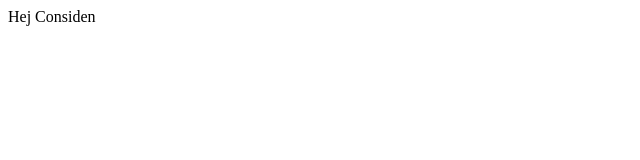
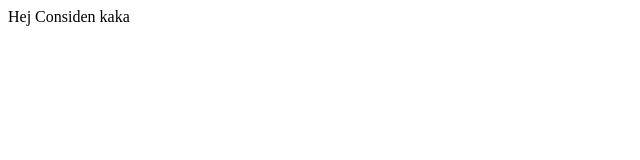
Before and after one commit to AlexanderEngberg/alexander-portfolio, a plain HTML site: page index.html in a window 1280 px wide. Shown: the full height of the page, 0-640 px from the left. Drawn offline with Linux system fonts and the light colour scheme.

Commit message:
Update website

```diff
--- a/index.html
+++ b/index.html
@@ -1 +1 @@
-<hi>Hej Considen</h1>
+<hi>Hej Considen kaka</h1>
```
